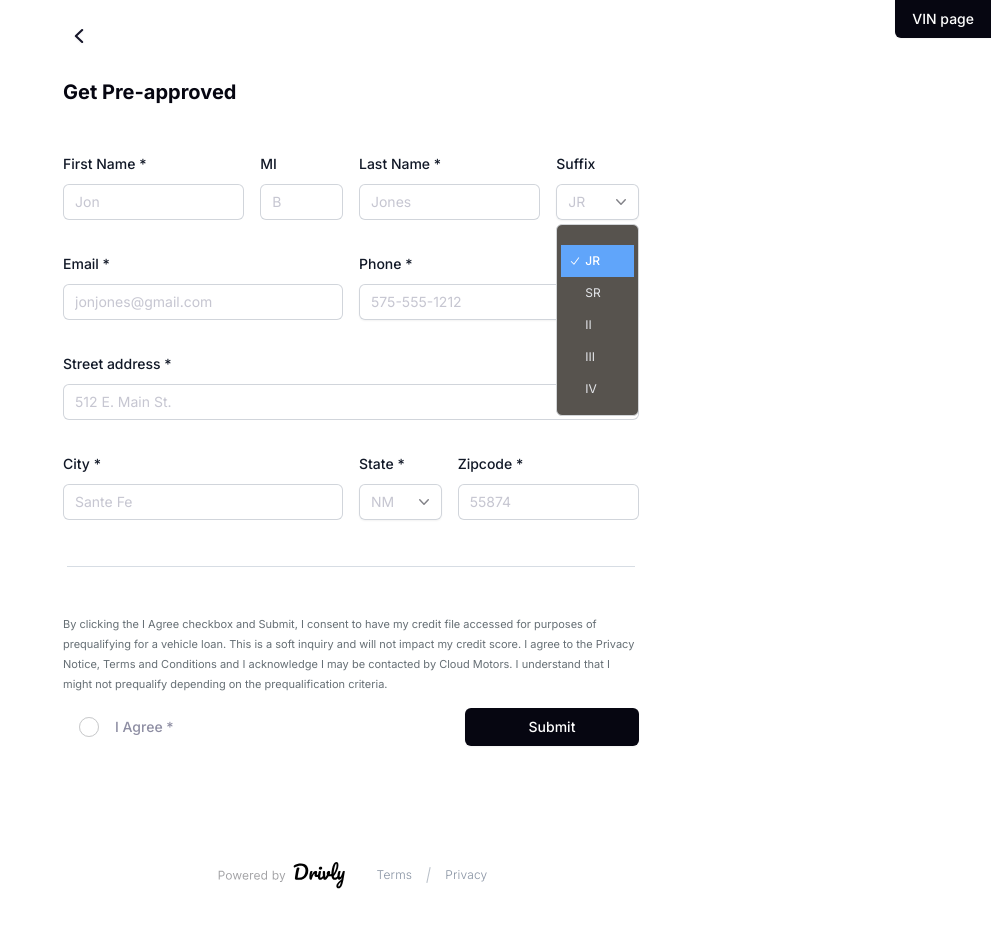
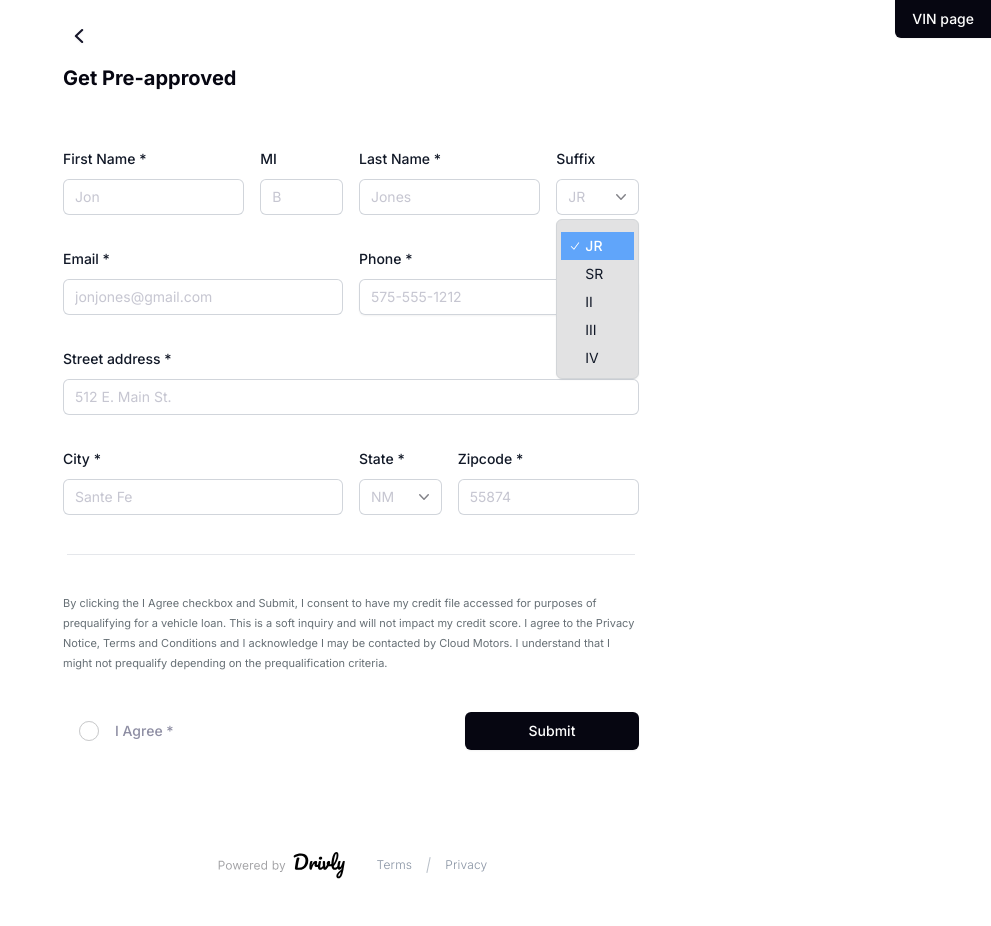
Before and after one commit to drivly/pre-approval, a Next.js app: page / in a window 1280 px wide. Both pictures are taken after a click on the button "JR". Shown: the whole page, without its empty margins (289-1280 px from the left). Built offline with nearby package versions, Linux system fonts and the light colour scheme.

Commit message:
update pre form

```diff
--- a/src/components/AgreementText.tsx
+++ b/src/components/AgreementText.tsx
@@ -2,7 +2,7 @@ import React from 'react'
 
 export default function AgreementText({ dealer }: { dealer: string }) {
   return (
-    <p className='  rounded-[5px] font-inter text-[11px] text-skin-label leading-5'>
+    <p className='rounded-[5px] font-inter text-[11px] text-skin-label leading-5'>
       By clicking the I Agree checkbox and Submit, I consent to have my credit file accessed for
       purposes of prequalifying for a vehicle loan. This is a soft inquiry and will not impact my
       credit score. I agree to the Privacy Notice, Terms and Conditions and I acknowledge I may be
--- a/src/components/Form.tsx
+++ b/src/components/Form.tsx
@@ -58,8 +58,8 @@ export default function Form({ search, hasVin }: { search?: any; hasVin?: boolea
         onSubmit={handleSubmit(onSubmit)}
         className={`${
           isHome ? '' : 'lg:pl-[72px] lg:pr-8'
-        } lg:flex h-full max-w-[640px] select-none flex-col sm:px-8 justify-evenly px-4 py-8 lg:mt-0 lg:min-h-[760px]`}>
-        <div className='mb-[32px] w-fit'>
+        } lg:flex h-full max-w-[640px] select-none flex-col sm:px-8 justify-between px-4 py-8 lg:mt-0 lg:min-h-[750px]`}>
+        <div className='mb-[32px] lg:mb-[16px] w-fit'>
           <h1 className='mb- text-xl font-bold text-skin-base'>Get Pre-approved</h1>
         </div>
         <div className='grid max-w-2xl grid-cols-1 gap-x-4 gap-y-8 sm:grid-cols-6'>
@@ -176,9 +176,9 @@ export default function Form({ search, hasVin }: { search?: any; hasVin?: boolea
           />
         </div>
 
-        <hr className='border-px mx-1 my-8 border-baseAlt2Color' />
+        <hr className={`${hasVin ? 'my-6' : 'my-8 lg:my-0'} border-px mx-1 border-baseAlt2Color'`} />
         <AgreementText dealer='Cloud Motors' />
-        <div className='flex w-full items-center justify-between'>
+        <div className={`${hasVin ? 'mt-2' : 'mt-8 lg:mt-0'} flex w-full items-center justify-between `}>
           <RadioInput label='I Agree *' name='agree' control={control} isValid={isValid} />
           <button
             disabled={!watchAgree}
--- a/src/components/VehicleCard.tsx
+++ b/src/components/VehicleCard.tsx
@@ -14,7 +14,7 @@ export default function VehicleCard({ hasVin, vehicle }: Props) {
   const price = formatMoney(vehicle.price) || 'N / A'
 
   return (
-    <div className='flex max-w-[640px] flex-col justify-between py-8 mt-8 lg:mt-0 lg:min-h-[760px]'>
+    <div className='flex max-w-[640px] flex-col justify-between py-8 mt-8 lg:mt-0 lg:min-h-[750px]'>
       <header className='relative space-y-0.5 px-4 sm:px-8'>
         <h1 className='text-xl font-bold capitalize text-skin-base'>
           {vehicle?.year} {vehicle?.make} {vehicle?.model}
--- a/src/form-inputs/SelectField.tsx
+++ b/src/form-inputs/SelectField.tsx
@@ -39,7 +39,7 @@ export default function SelectField(props: any) {
                   errormsg
                     ? 'text-red-400 outline-none ring-1 ring-inset ring-red-400 focus:ring-2 focus:ring-inset focus:ring-red-400'
                     : 'outline-none ring-gray-300 focus:ring-2 focus:ring-inset focus:ring-DRIVLY'
-                } block h-[36px] w-full rounded-md border-0 px-3 text-left text-gray-900 shadow-sm ring-1 ring-inset  sm:max-w-xs sm:text-sm sm:leading-6`}>
+                } block h-[36px] w-full rounded-md border-0 px-3 text-left text-gray-900  ring-1 ring-inset  sm:max-w-xs sm:text-sm sm:leading-6`}>
                 <div className='flex h-full w-full cursor-pointer items-center justify-between'>
                   <span
                     className={`${
@@ -53,14 +53,14 @@ export default function SelectField(props: any) {
                 </div>
               </Listbox.Button>
               {open && (
-                <Listbox.Options className='absolute left-0 z-10 mt-1 h-48 w-full overflow-auto rounded-md border border-BORDER_DARK bg-stone-600 py-1 scrollbar-hide'>
+                <Listbox.Options className='absolute left-0 z-10 mt-1 h-40 w-full overflow-auto rounded-md border border-BORDER_DARK bg-[#E2E2E3] py-1 shadow-sm outline-none scrollbar-hide'>
                   {cats.map((cat: any, i: number) => (
                     <Listbox.Option
                       key={i}
                       value={cat.value}
                       className={({ active }) =>
-                        `relative mx-1 cursor-default select-none py-2 pl-6 pr-4 text-xs ${
-                          active ? 'bg-blue-400 text-white' : 'text-gray-200'
+                        `relative mx-1 cursor-default select-none py-1 pl-6 pr-4 text-sm ${
+                          active ? 'bg-blue-400 text-white' : 'text-gray-900'
                         }`
                       }>
                       {({ selected }) => (
@@ -86,8 +86,8 @@ export default function SelectField(props: any) {
             {errormsg && (
               <span
                 className={`${
-                  !label ? '-top-2' : 'top-4'
-                } absolute  right-0 text-[11px] font-medium text-red-400`}>
+                  !label ? '-top-6' : 'top-0'
+                } absolute right-0  text-xs font-medium leading-6 text-red-400`}>
                 {errormsg?.toString()}
               </span>
             )}
```
